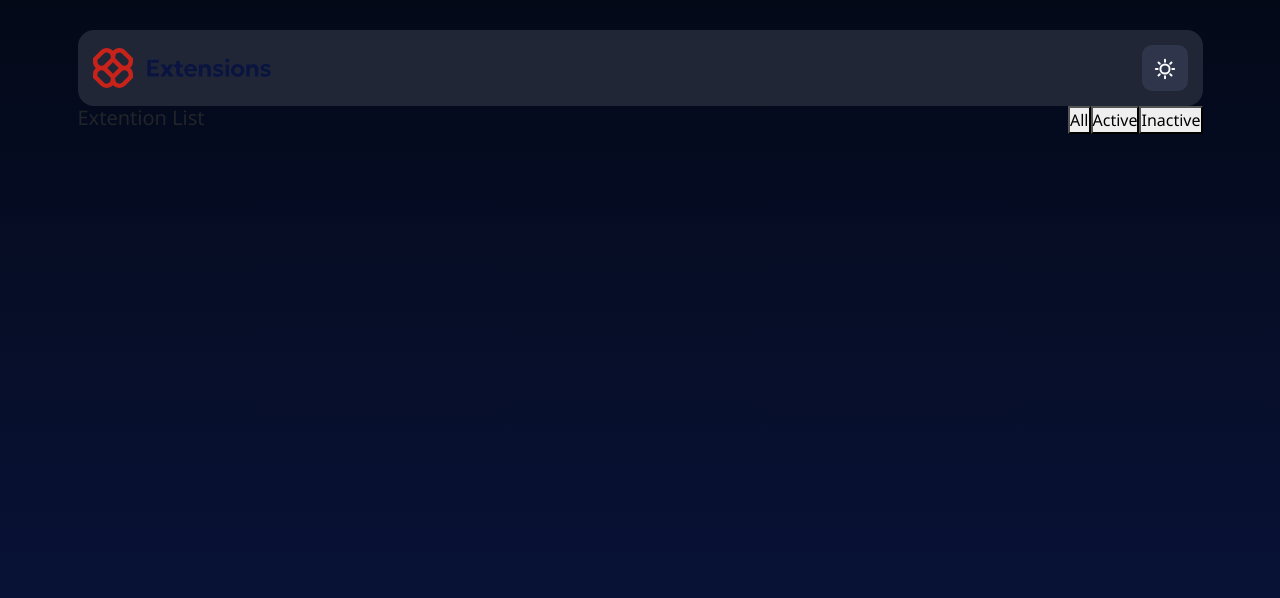
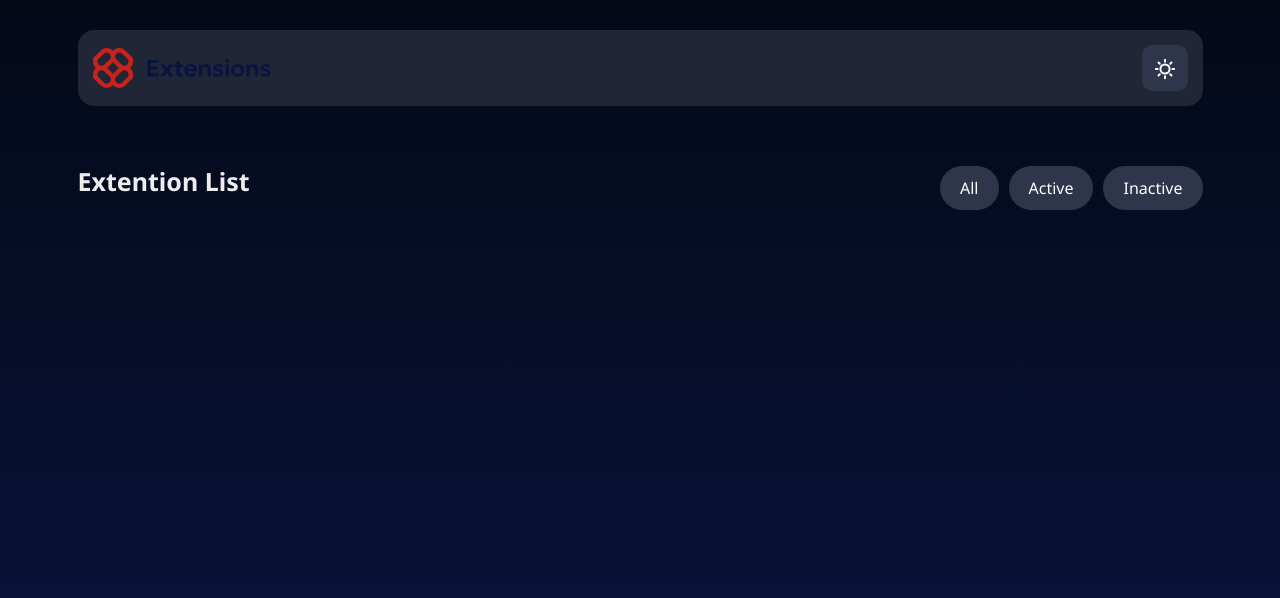
Before and after one commit to Sandeep-Murmu/FM-browser-extensions-manager-ui-main, a React (Create React App) app: page / in a window 1280 px wide. Shown: the top 598 px of the page. Built offline with nearby package versions, Linux system fonts and the light colour scheme.

Commit message:
update extention tab ui

```diff
--- a/src/components/extention-tab.js
+++ b/src/components/extention-tab.js
@@ -1,12 +1,14 @@
+import ButtonText from "./text-button";
+
 export default function ExtentionTab() {
   return (
     <>
       <div className="extention-tab">
-        <h2 className="extention-tab__heading">Extention List</h2>
+        <h1 className="extention-tab__heading">Extention List</h1>
         <div className="extention-tab__tabs">
-          <button className="extention-header__btn">All</button>
-          <button className="extention-header__btn">Active</button>
-          <button className="extention-header__btn">Inactive</button>
+          <ButtonText btnContent="All" />
+          <ButtonText btnContent="Active" />
+          <ButtonText btnContent="Inactive" />
         </div>
       </div>
     </>
--- a/src/components/text-button.js
+++ b/src/components/text-button.js
@@ -1,7 +1,7 @@
 export default function ButtonText({ btnClass = "", btnContent }) {
   return (
     <>
-      <button className={btnClass}>{btnContent}</button>
+      <button className='button--text'>{btnContent}</button>
     </>
   );
 }
--- a/src/index.css
+++ b/src/index.css
@@ -95,4 +95,15 @@ body {
 .extention-tab {
   display: flex;
   justify-content: space-between;
+  margin-top: 6rem;
 }
+
+.extention-tab__heading {
+  color: var(--neutral-100);
+  font-family: "NatoSanse-bd";
+}
+
+.extention-tab__tabs {
+  display: flex;
+  gap: 1rem;
+}
```
